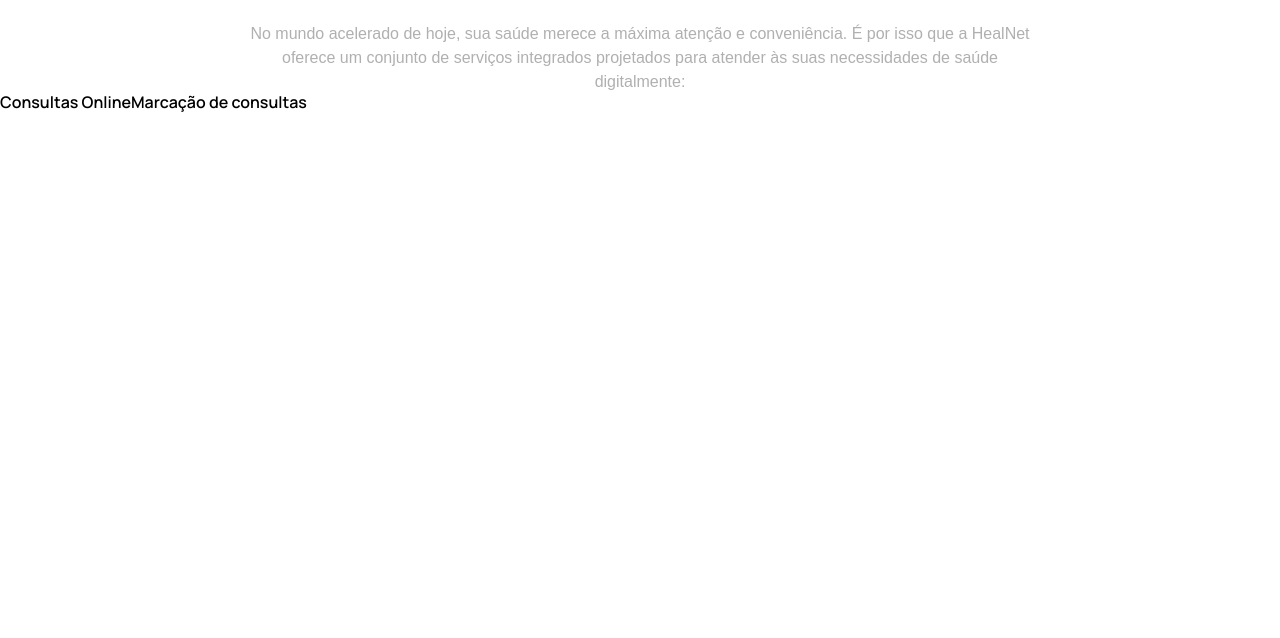
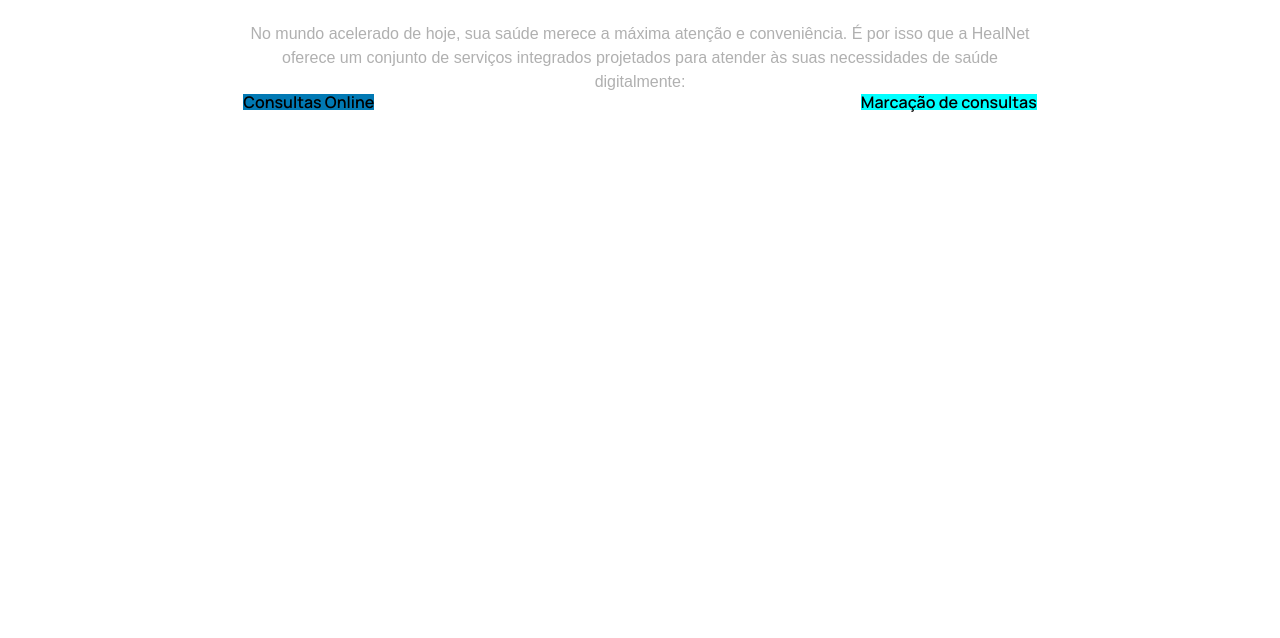
Before and after one commit to capella-marcosfilipe/healnet, a plain HTML site: page index.html in a window 1280 px wide. Shown: the part 210-848 px from the top of the page. Drawn offline with Linux system fonts and the light colour scheme.

Commit message:
tentado posicionar divs

```diff
--- a/index.html
+++ b/index.html
@@ -37,7 +37,7 @@
       </p>
       <div class="top__horizontal">
         <div class="consultas__online">
-          <h2>Consultas Online</h2>
+          <h2 class="title">Consultas Online</h2>
         </div>
         <div class="marcação_de_consultas">
           <h2>Marcação de consultas</h2>
--- a/styles/serviços.css
+++ b/styles/serviços.css
@@ -29,9 +29,14 @@
 .top__horizontal {
     display: flex;
     flex-direction: row;
+    justify-content: space-around;
+}
 
+.consultas__online {
+    background-color: #0179b4;
+    width: ;
+}
 
-
-
-
+.marcação_de_consultas {
+   background-color: aqua;
 }
```
